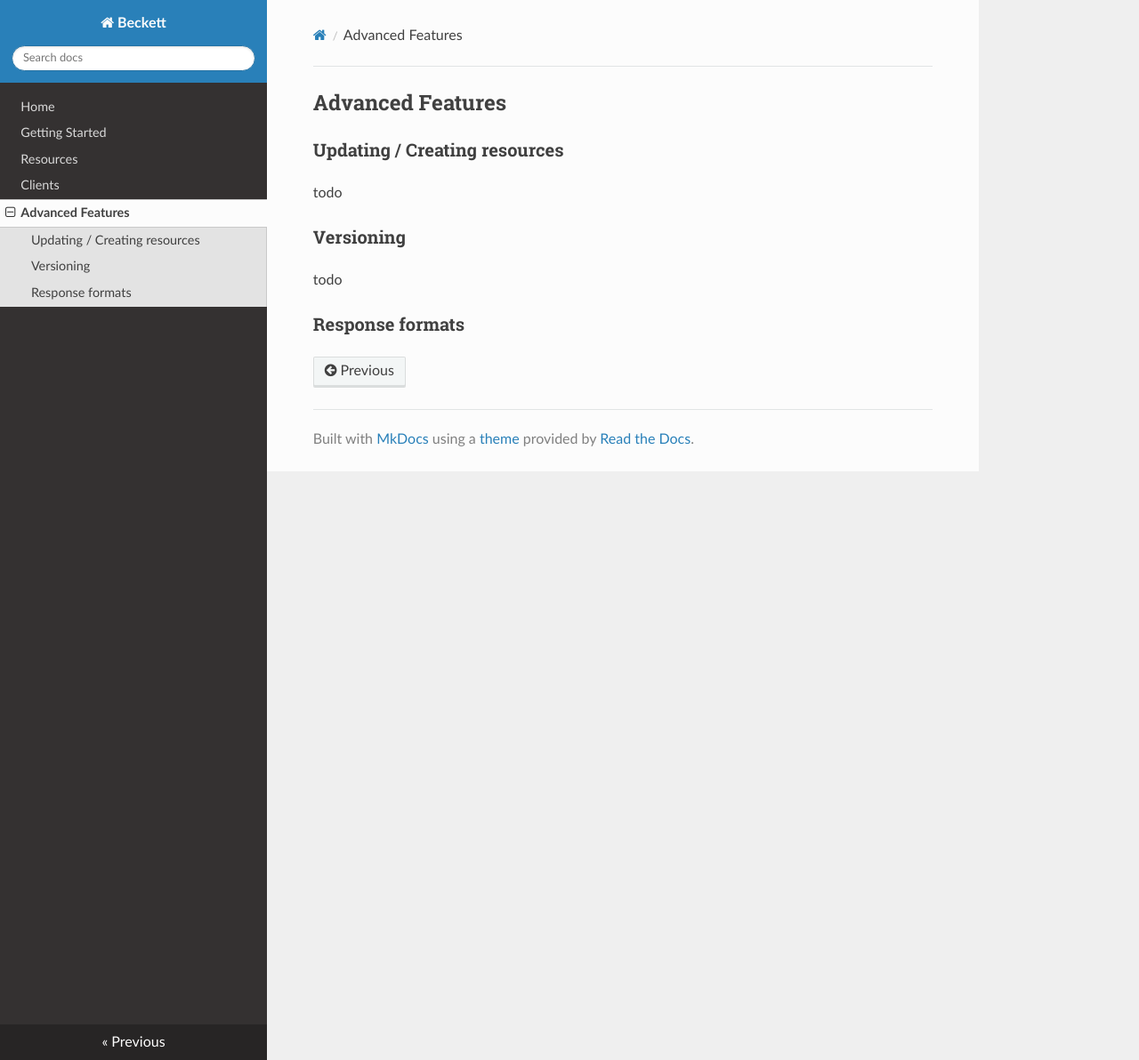
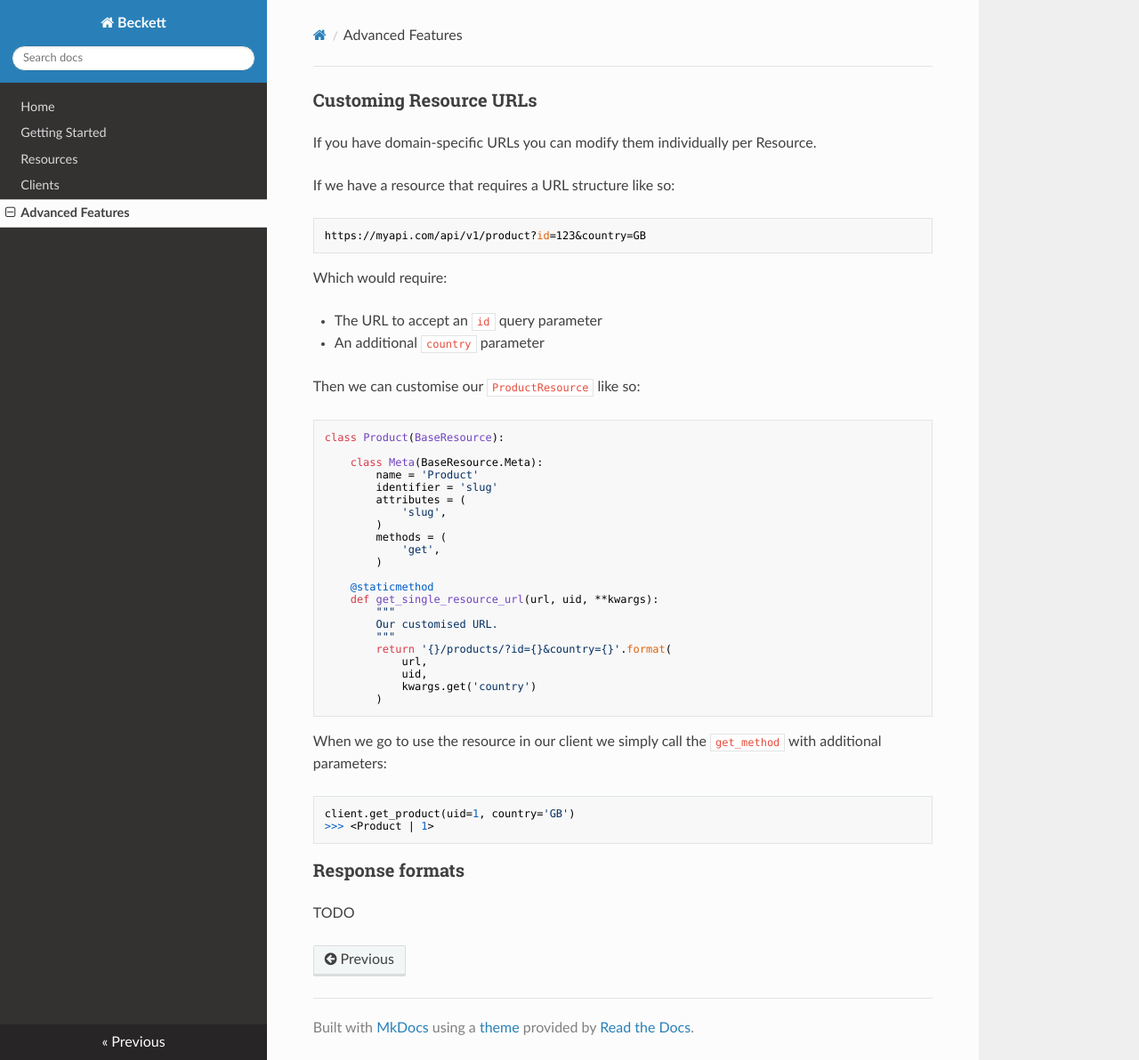
Before and after one commit to sshyran/beckett, an MkDocs documentation site: the page built from docs/advanced.md, in a window 1280 px wide and 1192 px high. Shown: the whole window at 89% size. Built offline with MkDocs 1.6.1, drawn with Linux system fonts in a browser that asks for light colours; nearby versions of some CDN libraries; old or Windows-style settings are respelled for this version of MkDocs.

Commit message:
More docs updates - advanced features

````diff
--- a/docs/advanced.md
+++ b/docs/advanced.md
@@ -1,12 +1,52 @@
-Advanced Features
------------------
+### Customing Resource URLs
 
-### Updating / Creating resources
+If you have domain-specific URLs you can modify them individually per Resource.
 
-todo
+If we have a resource that requires a URL structure like so:
 
-### Versioning
+```
+https://myapi.com/api/v1/product?id=123&country=GB
+```
 
-todo
+Which would require:
+
+* The URL to accept an `id` query parameter
+* An additional `country` parameter
+
+Then we can customise our `ProductResource` like so:
+
+```python
+class Product(BaseResource):
+
+    class Meta(BaseResource.Meta):
+        name = 'Product'
+        identifier = 'slug'
+        attributes = (
+            'slug',
+        )
+        methods = (
+            'get',
+        )
+
+    @staticmethod
+    def get_single_resource_url(url, uid, **kwargs):
+        """
+        Our customised URL.
+        """
+        return '{}/products/?id={}&country={}'.format(
+            url,
+            uid,
+            kwargs.get('country')
+        )
+```
+
+When we go to use the resource in our client we simply call the `get_method` with additional parameters:
+
+```python
+client.get_product(uid=1, country='GB')
+>>> <Product | 1>
+```
 
 ### Response formats
+
+TODO
````
Also changed, not shown: docs/resources.md (+3 -0 lines).
